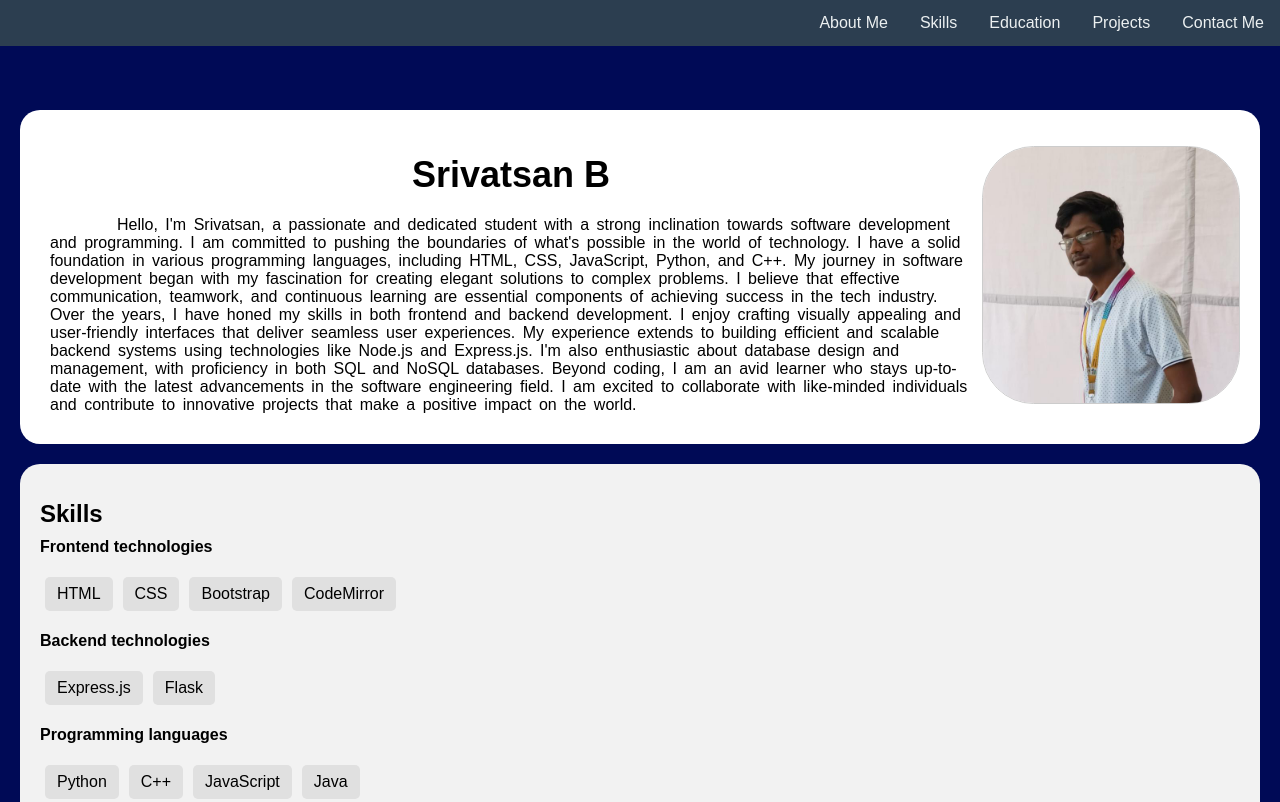
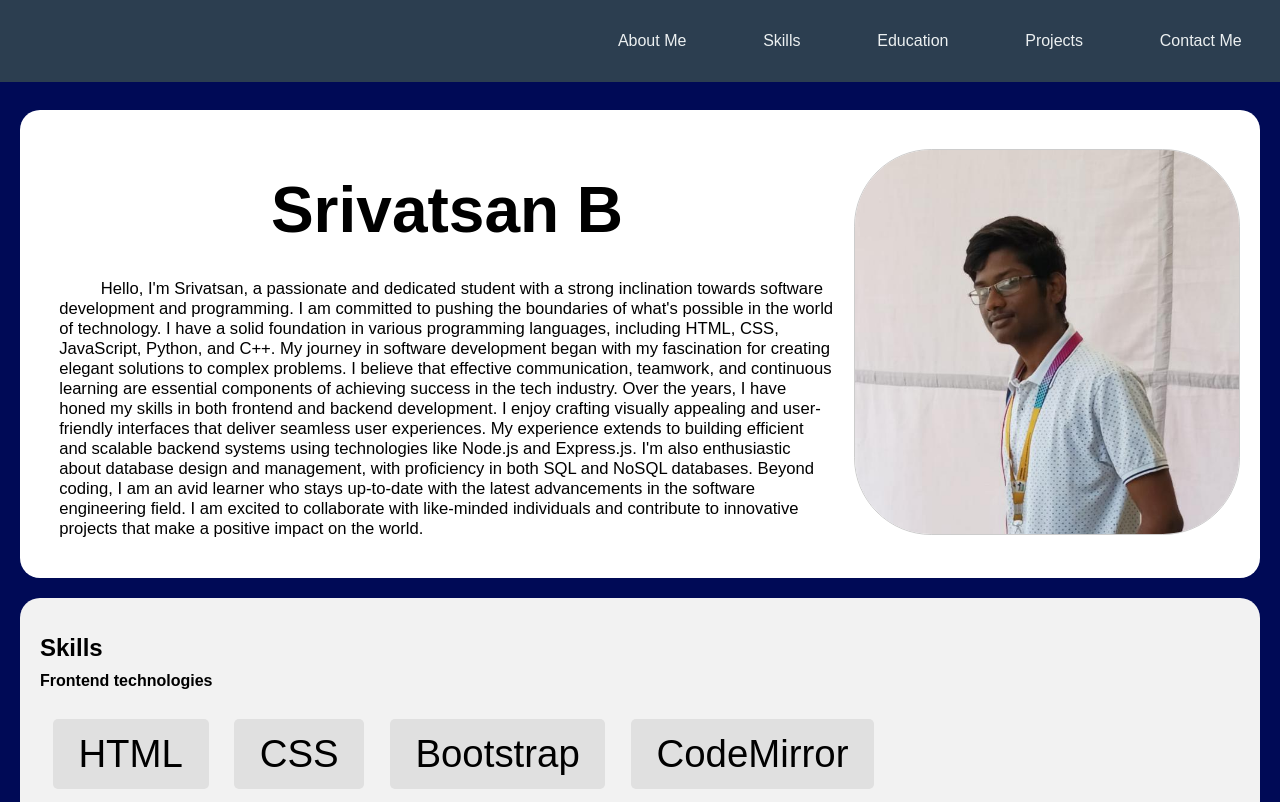
Before and after one commit to Srivatsanb123/Portfolio, a plain HTML site: page index.html in a window 1280 px wide. Shown: the top 802 px of the page. Drawn offline with Linux system fonts and the light colour scheme.

Commit message:
Update style.css

```diff
--- a/style.css
+++ b/style.css
@@ -2,6 +2,7 @@ body {
     margin: 0;
     font-family: Arial, sans-serif;
     background-color:  #000a56;
+    font-size: 16px;
 }
 
 header {
@@ -26,7 +27,7 @@ nav li a {
     display: block;
     color: #ecf0f1;
     text-align: center;
-    padding: 14px 16px;
+    padding: 2.5vw 3vw;
     text-decoration: none;
     transition: background-color 0.3s ease-in-out;
 }
@@ -53,20 +54,19 @@ main {
 
 #name {
     text-align: center;
-    font-size: 36px;
+    font-size: 5vw;
     margin-bottom: 10px;
 }
 
 #summary {
     text-align: left;
-    padding: 10px;
-    font-size: 16px;
-    word-spacing: 3px;
-    margin-top: 10px;
+    padding: 1.5vw;
+    font-size: 1.3vw;
+    margin-top: 1vw;
 }
 
 #profile {
-    width: 20vw;
+    width: 30vw;
     height: auto;
     border-radius: 20%;
     border: 1px solid #ccc;
@@ -93,8 +93,9 @@ main {
 }
 
 #skills li {
-    margin: 5px;
-    padding: 8px 12px;
+    margin: 1vw;
+    font-size: 3vw;
+    padding: 1vw 2vw;
     background-color: #e0e0e0;
     border-radius: 5px;
 }
@@ -116,9 +117,8 @@ main {
 }
 
 #contact-flex a {
-    font-size: 18px;
-    margin: 10px;
-    padding: 10px 20px;
+    font-size: 3vw;
+    padding: 1vw 2vw;
     background-color: #3498db;
     text-align: center;
     color: #ffffff;
```
